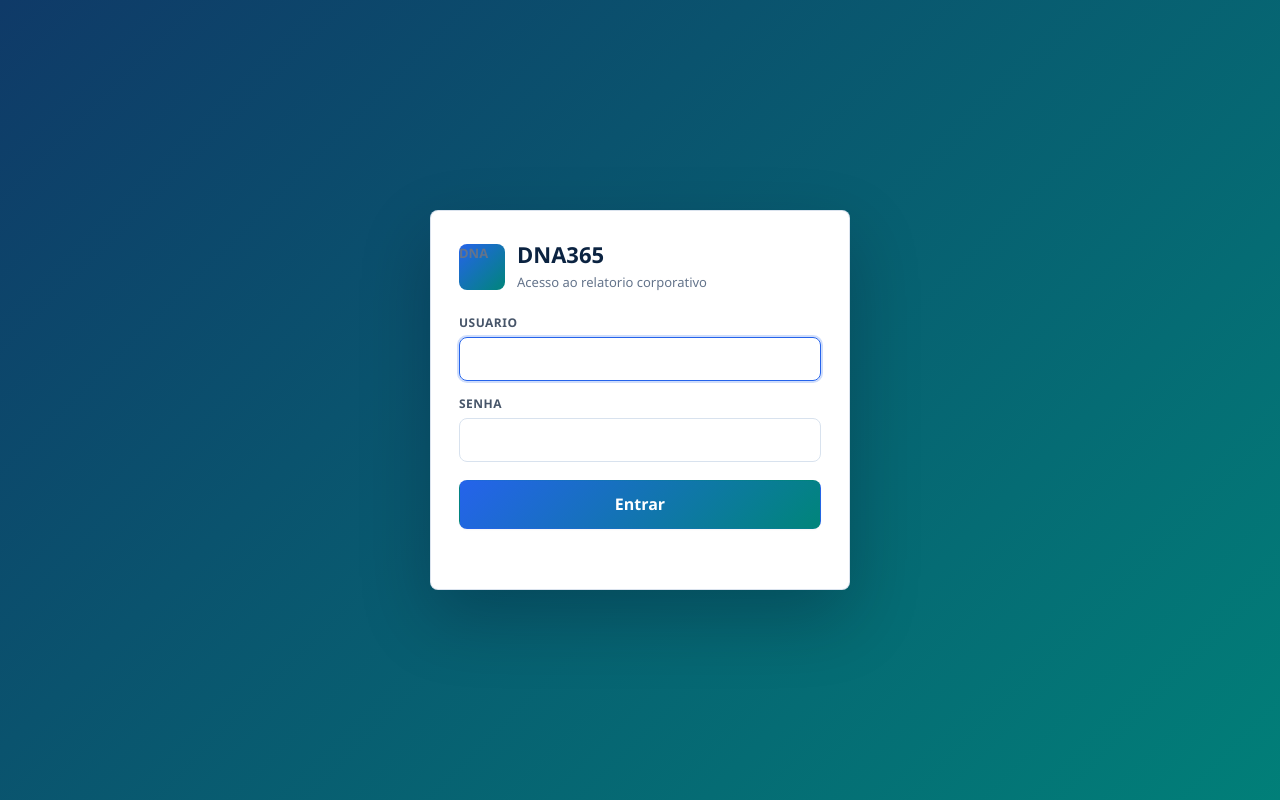
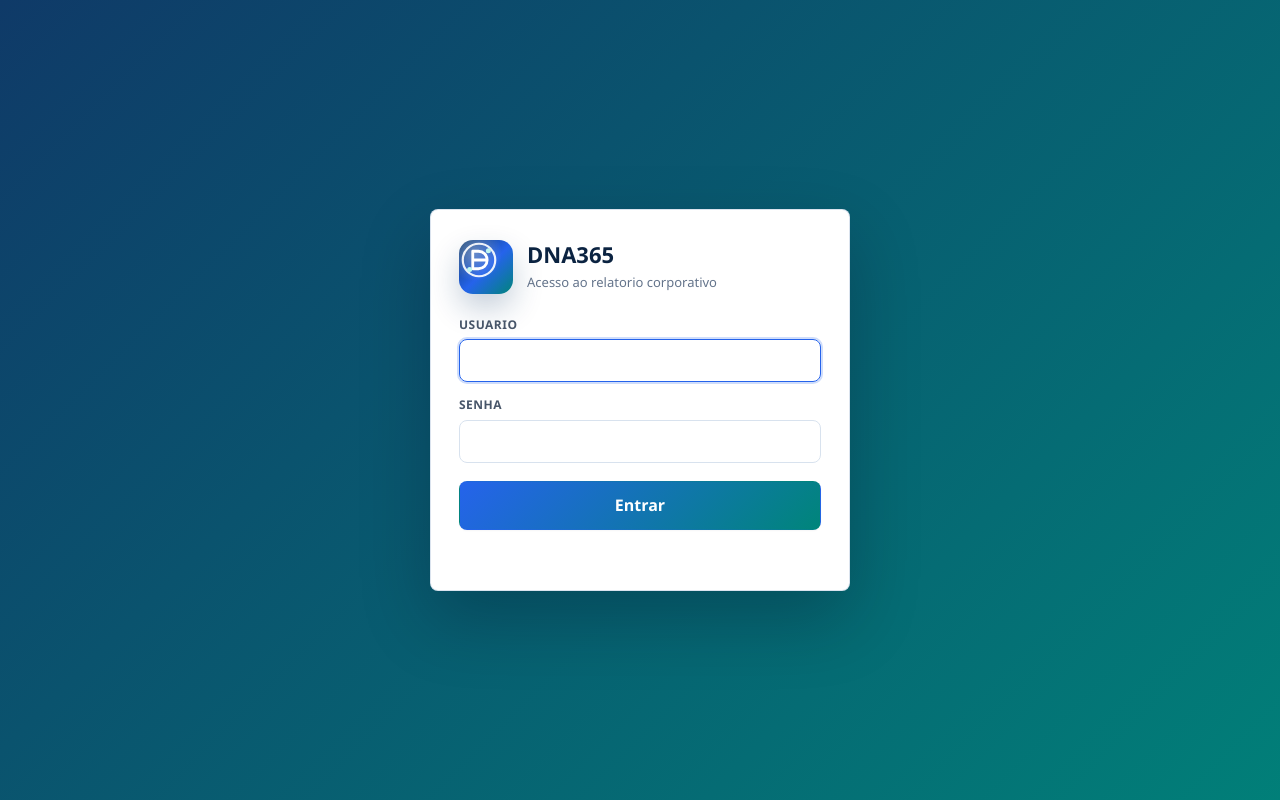
Before and after one commit to paulosmoura/reports-showcase, a plain HTML site: page index.html in a window 1280 px wide. Drawn offline with Linux system fonts and the light colour scheme.

Commit message:
Improve DNA365 login icon

```diff
--- a/assets/report.css
+++ b/assets/report.css
@@ -664,20 +664,41 @@
     .auth-brand {
       display: flex;
       align-items: center;
-      gap: 12px;
+      gap: 14px;
       margin-bottom: 22px;
     }
     .auth-mark {
       display: inline-flex;
       align-items: center;
       justify-content: center;
-      width: 46px;
-      height: 46px;
-      border-radius: 8px;
+      width: 54px;
+      height: 54px;
+      border-radius: 14px;
       color: #fff;
-      background: linear-gradient(135deg, #2563eb, #00857a);
-      font-weight: 800;
-      letter-spacing: 0;
+      background:
+        radial-gradient(circle at 28% 24%, rgba(255,255,255,.34), transparent 28px),
+        linear-gradient(135deg, #0f3a68 0%, #2563eb 52%, #00857a 100%);
+      box-shadow: 0 14px 30px rgba(15, 58, 104, .24);
+      overflow: hidden;
+    }
+    .auth-mark svg {
+      width: 40px;
+      height: 40px;
+      fill: none;
+      display: block;
+    }
+    .auth-mark .mark-ring {
+      stroke: rgba(255,255,255,.90);
+      stroke-width: 3.5;
+    }
+    .auth-mark .mark-path {
+      stroke: #fff;
+      stroke-width: 4.5;
+      stroke-linecap: round;
+      stroke-linejoin: round;
+    }
+    .auth-mark .mark-dot {
+      fill: #bff7ef;
     }
     .auth-brand strong {
       display: block;
--- a/index.html
+++ b/index.html
@@ -13,7 +13,15 @@
   <section class="auth-screen" aria-label="Login">
     <div class="auth-card">
       <div class="auth-brand">
-        <span class="auth-mark">DNA</span>
+        <span class="auth-mark" aria-hidden="true">
+          <svg viewBox="0 0 64 64">
+            <path class="mark-ring" d="M32 6a26 26 0 1 1 0 52 26 26 0 0 1 0-52Z"/>
+            <path class="mark-path" d="M22 18v28h9c8 0 14-6 14-14s-6-14-14-14h-9Z"/>
+            <path class="mark-path" d="M24 32h20"/>
+            <circle class="mark-dot" cx="47" cy="17" r="4"/>
+            <circle class="mark-dot" cx="17" cy="47" r="4"/>
+          </svg>
+        </span>
         <div>
           <strong>DNA365</strong>
           <span>Acesso ao relatorio corporativo</span>
```
Also changed, not shown: 01_analise_oleo.html (+9 -1 lines), 02_mapa_navios.html (+9 -1 lines), 03_carteira.html (+9 -1 lines), 04_fluidos.html (+9 -1 lines), 05_ativos.html (+9 -1 lines), 06_diagnosticos.html (+9 -1 lines), 07_tendencias.html (+9 -1 lines), 08_ia.html (+9 -1 lines), 09_apendice.html (+9 -1 lines).
